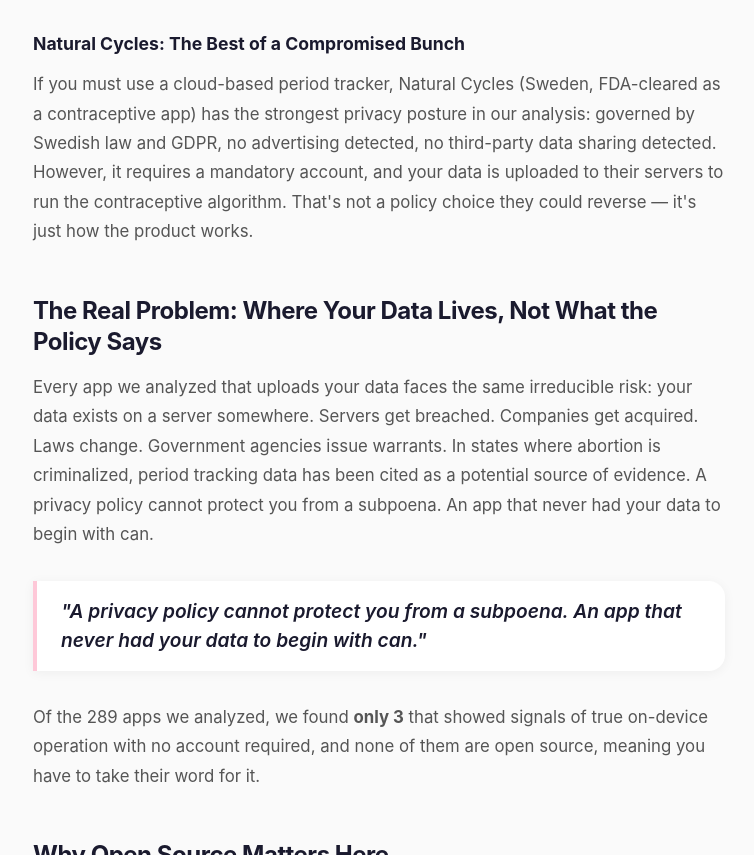
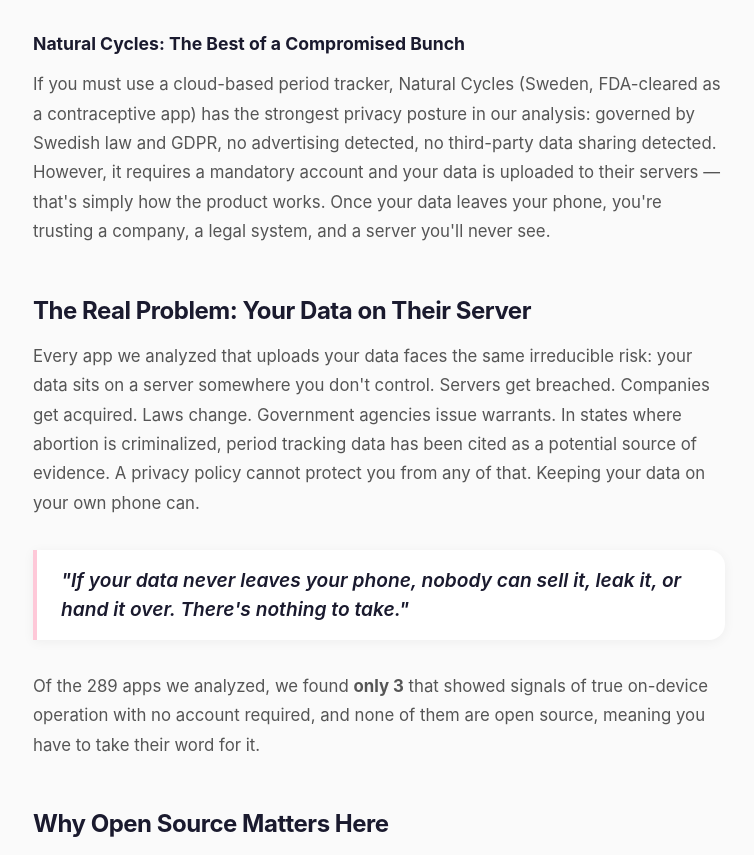
Before and after one commit to pjaol/safeflow, a plain HTML site: page docs/period-tracker-privacy.html in a window 1280 px wide. Shown: the part 5974-6829 px from the top of the page, without its empty margins (261-1015 px from the left). Drawn offline with nearby package versions, Linux system fonts and the light colour scheme.

Commit message:
Rewrite privacy guarantee language around 'data never leaves your phone'

```diff
--- a/docs/period-tracker-privacy.html
+++ b/docs/period-tracker-privacy.html
@@ -561,7 +561,7 @@
       <p><strong>In 2023, the FTC settled with <a href="https://www.ftc.gov/legal-library/browse/cases-proceedings/202-3186-easy-healthcare-corporation-us-v" target="_blank" rel="noopener">Easy Healthcare Corporation (Premom)</a></strong> after finding the company had secretly shared users' reproductive health data - including fertility tracking information - with two Chinese companies: Remark Holdings and Agora. This happened without user consent, despite Premom's privacy policy claiming otherwise. The app had 53,000+ App Store reviews at the time of our analysis.</p>
     </div>
 
-    <p>Premom is not an obscure app. It ranks in the top 15 by review count. The FTC settlement resulted in a fine and policy changes, but the incident illustrates a fundamental truth: privacy policies are promises, not guarantees. The only guarantee is an app that was never built to send your data anywhere in the first place.</p>
+    <p>Premom is not an obscure app. It ranks in the top 15 by review count. The FTC settlement resulted in a fine and policy changes, but the incident illustrates a fundamental truth: privacy policies are promises, not guarantees. If your data never leaves your phone, there's nothing to breach, sell, or hand over.</p>
 
     <h3>Lucky Labs / Period Tracker ⋆: Bahamas-Registered, Data-Selling</h3>
 
@@ -583,14 +583,14 @@
 
     <h3>Natural Cycles: The Best of a Compromised Bunch</h3>
 
-    <p>If you must use a cloud-based period tracker, Natural Cycles (Sweden, FDA-cleared as a contraceptive app) has the strongest privacy posture in our analysis: governed by Swedish law and GDPR, no advertising detected, no third-party data sharing detected. However, it requires a mandatory account, and your data is uploaded to their servers to run the contraceptive algorithm. That's not a policy choice they could reverse — it's just how the product works.</p>
+    <p>If you must use a cloud-based period tracker, Natural Cycles (Sweden, FDA-cleared as a contraceptive app) has the strongest privacy posture in our analysis: governed by Swedish law and GDPR, no advertising detected, no third-party data sharing detected. However, it requires a mandatory account and your data is uploaded to their servers — that's simply how the product works. Once your data leaves your phone, you're trusting a company, a legal system, and a server you'll never see.</p>
 
-    <h2>The Real Problem: Where Your Data Lives, Not What the Policy Says</h2>
+    <h2>The Real Problem: Your Data on Their Server</h2>
 
-    <p>Every app we analyzed that uploads your data faces the same irreducible risk: your data exists on a server somewhere. Servers get breached. Companies get acquired. Laws change. Government agencies issue warrants. In states where abortion is criminalized, period tracking data has been cited as a potential source of evidence. A privacy policy cannot protect you from a subpoena. An app that never had your data to begin with can.</p>
+    <p>Every app we analyzed that uploads your data faces the same irreducible risk: your data sits on a server somewhere you don't control. Servers get breached. Companies get acquired. Laws change. Government agencies issue warrants. In states where abortion is criminalized, period tracking data has been cited as a potential source of evidence. A privacy policy cannot protect you from any of that. Keeping your data on your own phone can.</p>
 
     <div class="pullquote">
-      <p>"A privacy policy cannot protect you from a subpoena. An app that never had your data to begin with can."</p>
+      <p>"If your data never leaves your phone, nobody can sell it, leak it, or hand it over. There's nothing to take."</p>
     </div>
 
     <p>Of the 289 apps we analyzed, we found <strong>only 3</strong> that showed signals of true on-device operation with no account required, and none of them are open source, meaning you have to take their word for it.</p>
```
